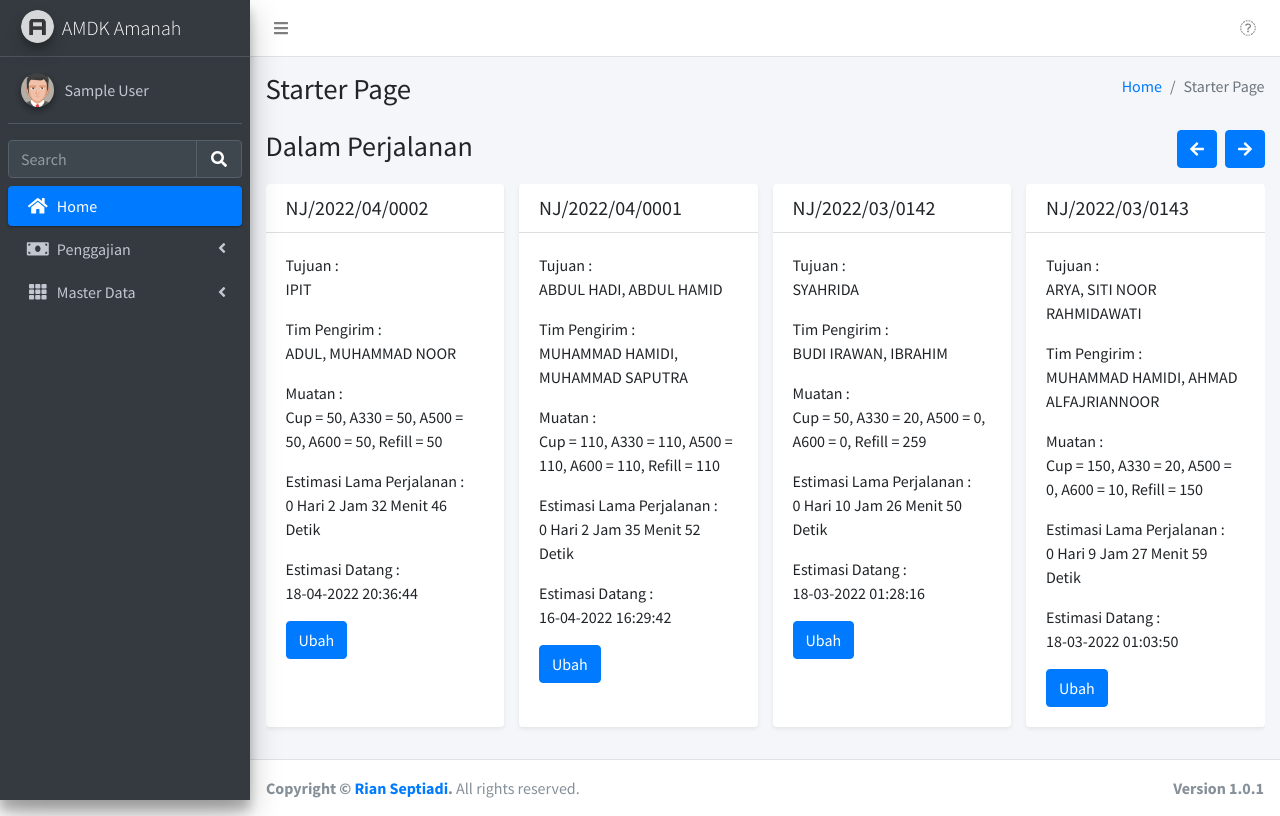
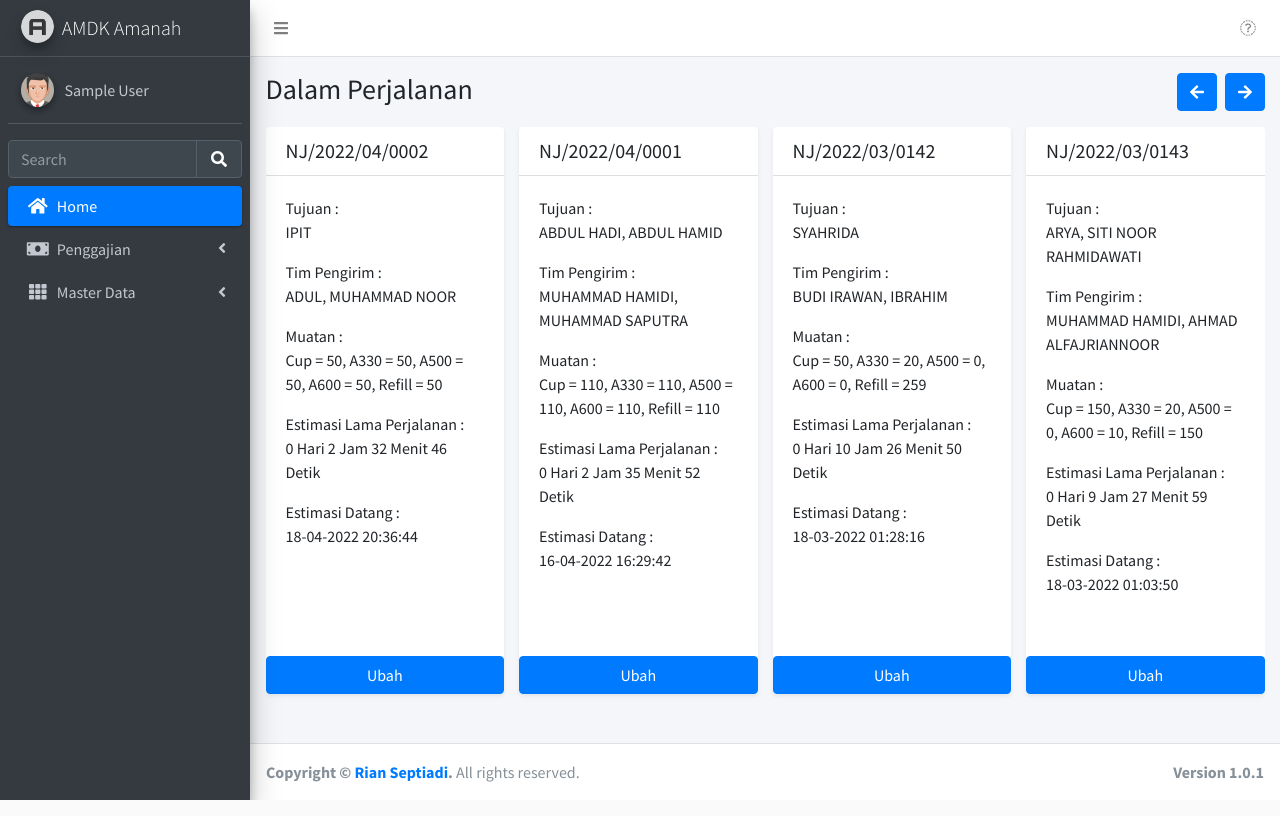
Before and after one commit to mikahikaai/ayominumamanah, a PHP site: page / in a window 1280 px wide. Run offline with PHP 8.4, Linux system fonts and the light colour scheme; the visitor is signed in with stand-in values (Sample User, id 1); data comes from the database, SQL or seed files in the repository; some libraries are stand-ins or nearby versions.

Commit message:
update home feature

```diff
--- a/index.php
+++ b/index.php
@@ -72,7 +72,9 @@ include_once "partials/scripts.php";
     margin: 10px;
     border: 1px solid red;
   }
-
+   /* .card {
+     height: 500px;
+   } */
 </style>
 
 <body class="hold-transition sidebar-mini">
--- a/pages/home.php
+++ b/pages/home.php
@@ -25,25 +25,8 @@ if (isset($_SESSION['hasil_update_pw'])) {
   unset($_SESSION['hasil_update_pw']);
 } ?>
 
-<div class="content-header">
-  <div class="container-fluid">
-    <div class="row mb-2">
-      <div class="col-sm-6">
-        <h1 class="m-0">Starter Page</h1>
-      </div><!-- /.col -->
-      <div class="col-sm-6">
-        <ol class="breadcrumb float-sm-right">
-          <li class="breadcrumb-item"><a href="/">Home</a></li>
-          <li class="breadcrumb-item active">Starter Page</li>
-        </ol>
-      </div><!-- /.col -->
-    </div><!-- /.row -->
-  </div><!-- /.container-fluid -->
-</div>
-<!-- /.content-header -->
-
 <!-- Main content -->
-<div class="content">
+<div class="content pt-3">
   <div class="container-fluid">
     <div class="row">
       <div class="col-6">
@@ -87,7 +70,7 @@ if (isset($_SESSION['hasil_update_pw'])) {
                 echo  '<div class="row">';
               }
             ?>
-              <div class="col-md-3 mb-3 d-flex align-items-stretch">
+              <div class="col-md-3 mb-3">
                 <div class="card shadow-sm">
                   <h5 class="card-header"><?= $row['no_perjalanan']; ?></h5>
                   <div class="card-body">
@@ -96,8 +79,8 @@ if (isset($_SESSION['hasil_update_pw'])) {
                     <p class="card-text">Muatan :<br>Cup = <?= $total_cup; ?>, A330 = <?= $total_330 ?>, A500 = <?= $total_500 ?>, A600 = <?= $total_600 ?>, Refill = <?= $total_refill ?> </p>
                     <p class="card-text">Estimasi Lama Perjalanan : <br> <?= $estimasi_lama_perjalanan; ?></p>
                     <p class="card-text">Estimasi Datang :<br> <?= date('d-m-Y H:i:s', strtotime($row['estimasi_jam_datang'])); ?> </p>
-                    <a href="?page=distribusiupdate&id=<?= $row['id']; ?>" class="btn btn-primary mt-auto">Ubah</a>
                   </div>
+                  <a href="?page=distribusiupdate&id=<?= $row['id']; ?>" class="btn btn-primary d-block">Ubah</a>
                 </div>
               </div>
             <?php
@@ -121,6 +104,21 @@ include_once "partials/scriptdatatables.php";
 ?>
 
 <script>
+  // Get cards
+  var cards = $('.card-body');
+  var maxHeight = 0;
+
+  // Loop all cards and check height, if bigger than max then save it
+  for (var i = 0; i < cards.length; i++) {
+    if (maxHeight < $(cards[i]).outerHeight()) {
+      maxHeight = $(cards[i]).outerHeight();
+    }
+  }
+  // Set ALL card bodies to this height
+  for (var i = 0; i < cards.length; i++) {
+    $(cards[i]).height(maxHeight);
+  }
+
   if ($('div#hasil_update_pw').length) {
     Swal.fire({
       title: 'Updated!',
```
